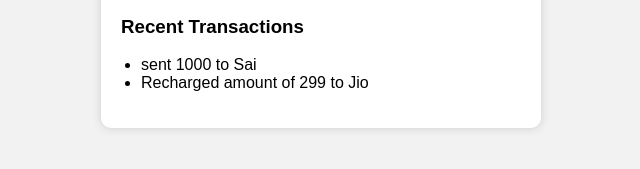
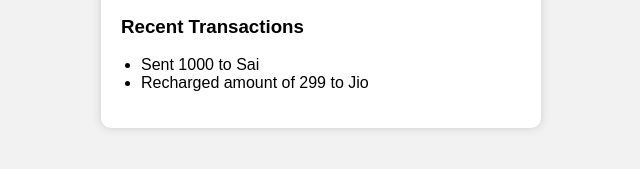
Before and after one commit to saideepak-1/Mini-Pay-App, a plain HTML site: page index.html in a window 1280 px wide. Shown: the part 241-410 px from the top of the page, 319-959 px from the left. Drawn offline with Linux system fonts and the light colour scheme.

Commit message:
after small change in html

```diff
--- a/index.html
+++ b/index.html
@@ -22,7 +22,7 @@
         <h3>Recent Transactions</h3>
         <ul id="transactionList">
           <!-- Transactions will appear here -->
-          <li>sent 1000 to Sai</li>
+          <li>Sent 1000 to Sai</li>
           <li>Recharged amount of 299 to Jio</li>
         </ul>
       </section>
```
